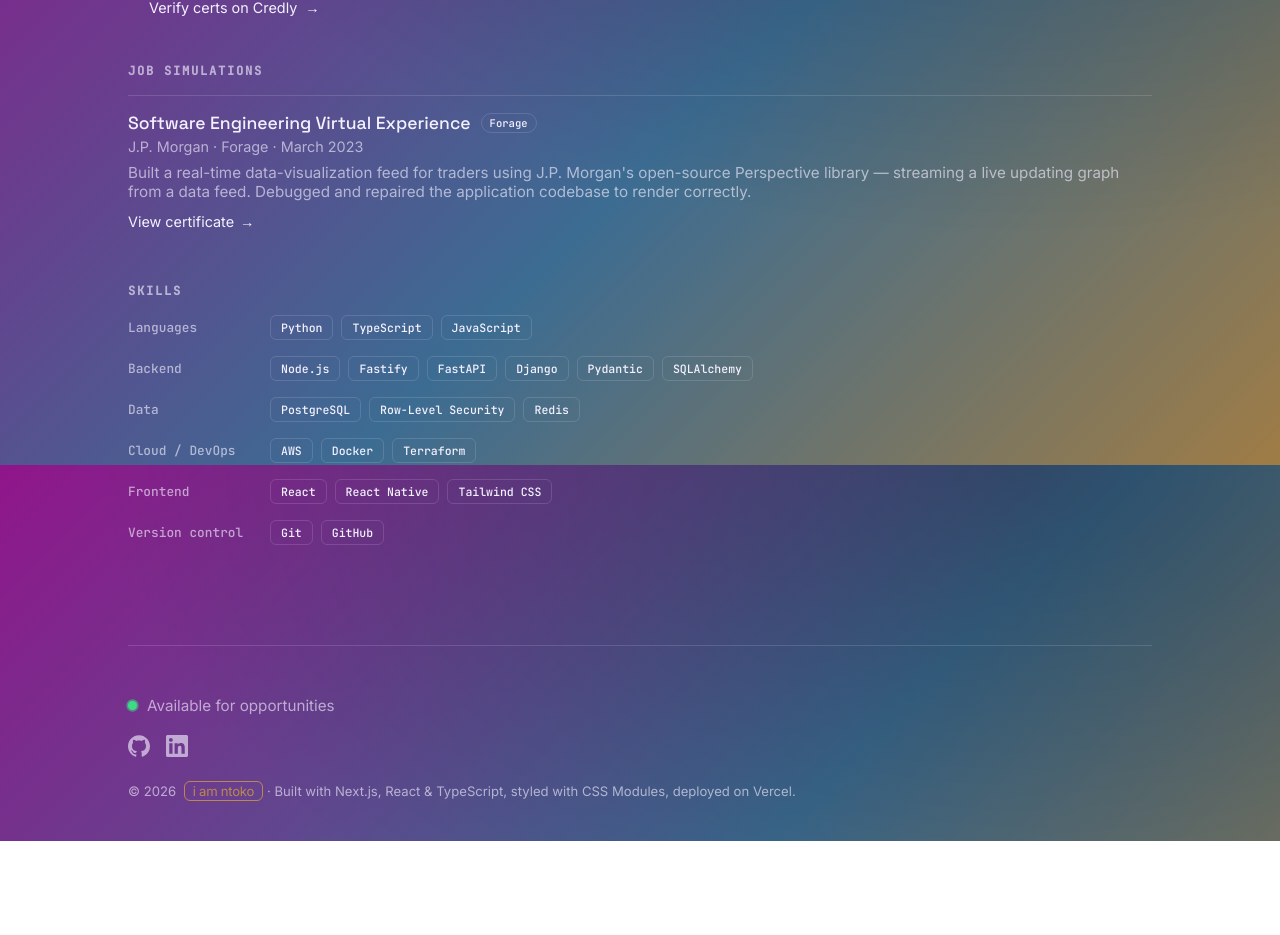
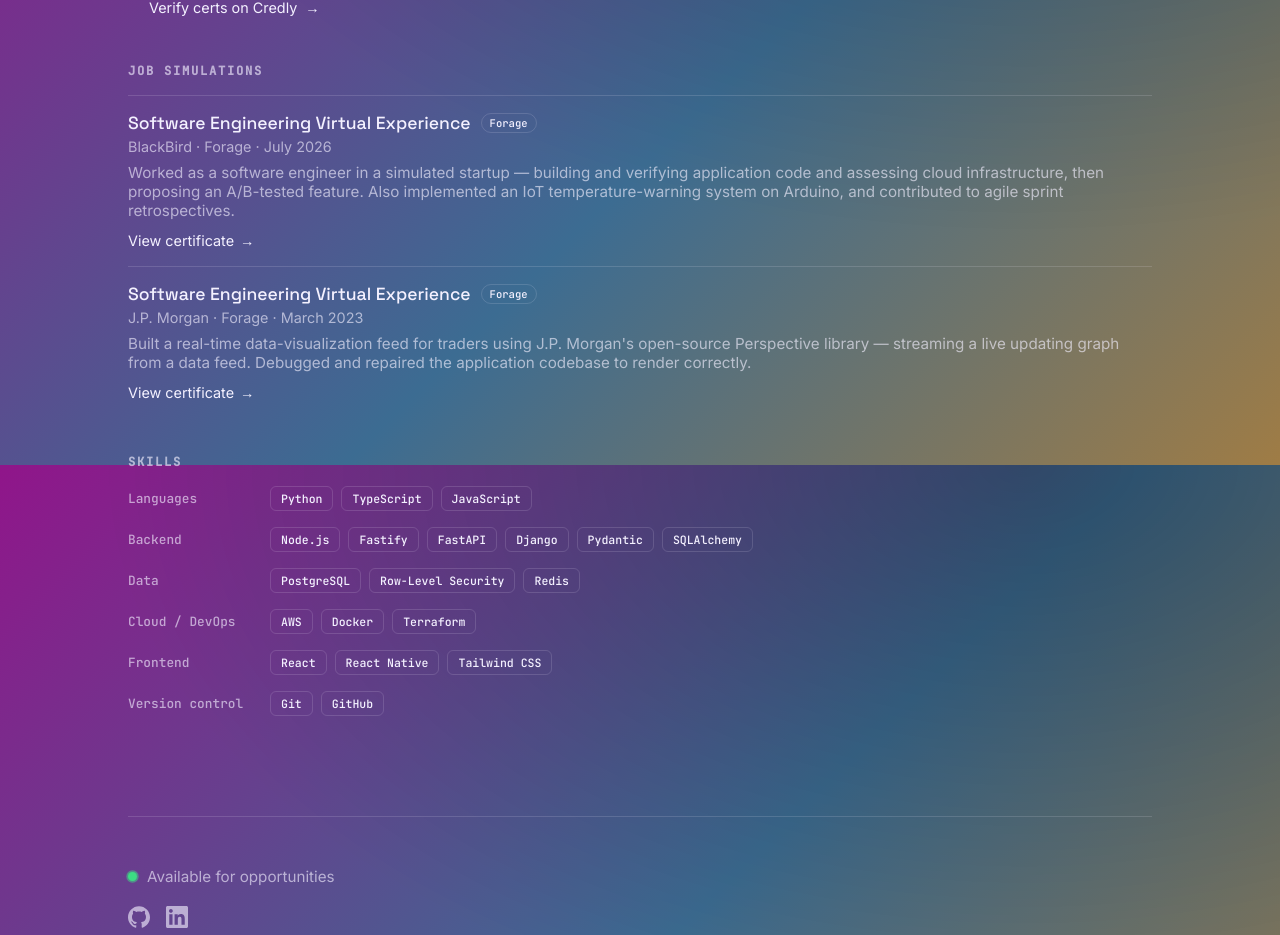
Before and after one commit to iamntoko/portfolio, a Next.js app: page / in a window 1280 px wide. Shown: the part 2735-3670 px from the top of the page. Before the commit the page ends 3576 px from the top, so only its background shows below. Built offline with nearby package versions, Linux system fonts and the light colour scheme.

Commit message:
feat: add Blackbird forage simulation to experience

```diff
--- a/app/components/experience.data.ts
+++ b/app/components/experience.data.ts
@@ -24,6 +24,14 @@
 export const jobSimulations: TimelineItem[] = [
   {
     role: "Software Engineering Virtual Experience",
+    meta: "BlackBird · Forage · July 2026",
+    badge: "Forage",
+    description:
+      "Worked as a software engineer in a simulated startup — building and verifying application code and assessing cloud infrastructure, then proposing an A/B-tested feature. Also implemented an IoT temperature-warning system on Arduino, and contributed to agile sprint retrospectives.",
+    certUrl: "https://www.theforage.com/completion-certificates/nWHPnWj8YqGJh5kQB/8XSySTLv68WYeFhke_nWHPnWj8YqGJh5kQB_c962wZKni3NYqarpS_1782868224649_completion_certificate.pdf",
+  },
+  {
+    role: "Software Engineering Virtual Experience",
     meta: "J.P. Morgan · Forage · March 2023",
     badge: "Forage",
     description:
```
